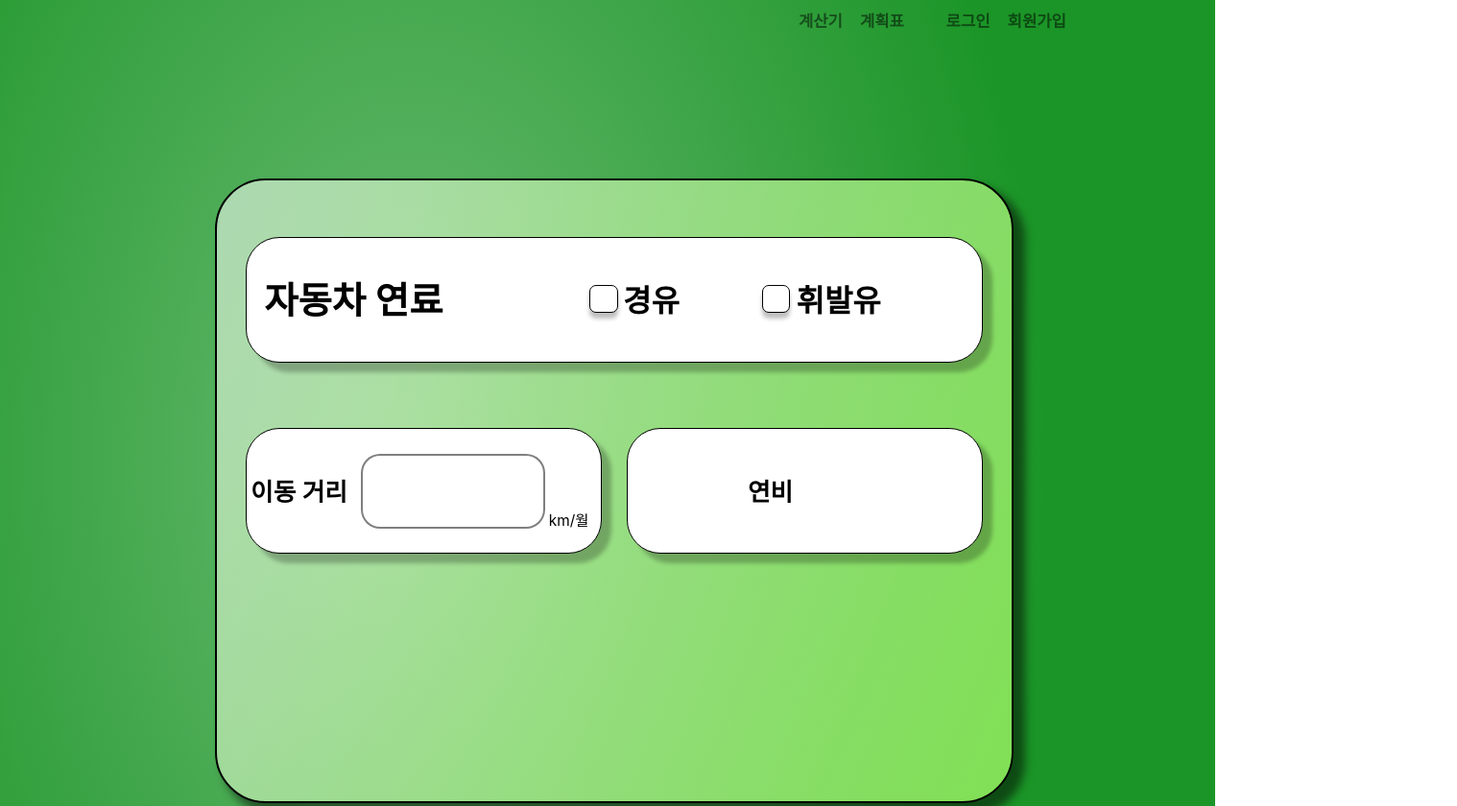
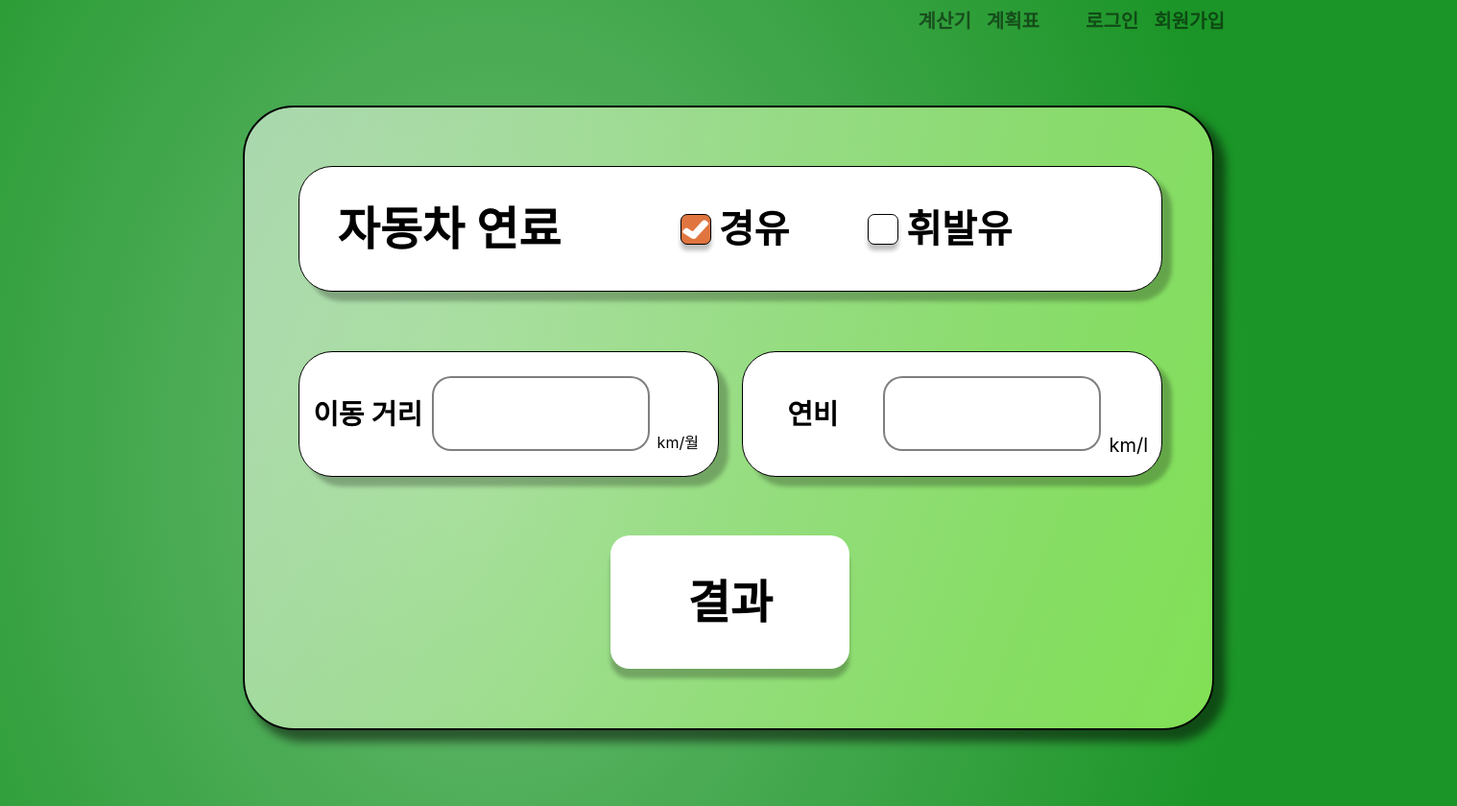
Before and after one commit to supersfel/Project_CEC, a plain HTML site: page CEC.html in a window 1280 px wide. Shown: the top 840 px of the page at 96% size, 1518 px wide, since content can reach past the window. Drawn offline with Linux system fonts and the light colour scheme.

Commit message:
이산화탄소 계산기
3일차

```diff
--- a/CEC.html
+++ b/CEC.html
@@ -1,29 +1,55 @@
 <!DOCTYPE html>
 <html lang="ko">
-<head>
-    <meta charset="UTF-8">
-    <meta name="viewport" content="width=device-width, initial-scale=1.0">
+  <head>
+    <meta charset="UTF-8" />
+    <meta name="viewport" content="width=device-width, initial-scale=1.0" />
     <title>이산화탄소 배출량 계산기</title>
-    <link rel="stylesheet" href="Main_Style.css">
-</head>
-<body>
-    <div id="Background"></div>
-    <div id="Calculator">계산기</div>
-    <div id="Schedule">계획표</div>
-    <div id="Login">로그인</div>
-    <div id="Join">회원가입</div>
-    <div id="Main_Background"></div>
-    <div id="Fuel_Background"></div>
-    <div id="Car_Fuel_Text">자동차 연료</div>
-    <div id="Fuel_Checkbox1"></div>
-    <div id="Diesel">경유</div>
-    <div id="Fuel_Checkbox2"></div>
-    <div id="Gasoline">휘발유</div>
-    <div id="Distance_Background"></div>
-    <div id="Move_Distance_Text">이동 거리</div>
-    <div id="Distance_Input"></div>
-    <div id="Distance_Unit">km/월</div>
-    <div id="Fuel_Efficiency_Background"></div>
-    <div id="Fuel_Efficiency_Text">연비</div>
-</body>
+    <link rel="stylesheet" href="Main_Style.css" />
+    <link rel="stylesheet" href="Main_Style_effect.css" />
+    <script src="Main.js"></script>
+  </head>
+  <body>
+    <div class="background">
+      <div class="header">
+        <div class="calculator">계산기</div>
+        <div class="schedule">계획표</div>
+        <div class="login">로그인</div>
+        <div class="join">회원가입</div>
+      </div>
+
+      <div class="container">
+        <div class="main-background">
+          <div class="fuel-background">
+            <div class="car-fuel-text">자동차 연료</div>
+            <div class="fuel-checkbox1">
+              <img src="image/check.png" class="check-image" />
+            </div>
+            <div class="diesel-text">경유</div>
+            <div class="fuel-checkbox2">
+              <!--<img src="image/check.png" class="check-image" />-->
+            </div>
+            <div class="gasoline-text">휘발유</div>
+          </div>
+
+          <div class="distance-background">
+            <div class="move-distance-text">이동 거리</div>
+            <div class="distance-input"></div>
+            <div class="distance-unit">km/월</div>
+          </div>
+
+          <div class="fuel-efficiency-background">
+            <div class="fuel-efficiency-text">연비</div>
+            <div class="fuel-efficiency-input"></div>
+            <div class="fuel-efficiency-unit">km/l</div>
+          </div>
+
+          <div class="result-button-background">
+            <div class="result-text">결과</div>
+          </div>
+        </div>
+      </div>
+
+      <footer></footer>
+    </div>
+  </body>
 </html>
--- /dev/null
+++ b/Main.js
@@ -0,0 +1,6 @@
+function checked() {
+  const checkbox2 = document.getElementById("fuel-checkbox2");
+  checkbox2.addEventListener("click", function () {
+    checkbox2.style.color = "blue";
+  });
+}
--- a/Main_Style.css
+++ b/Main_Style.css
@@ -1,276 +1,333 @@
-#Background {                                   /*화면 전체 배경 css*/
+@import "reset.css";
+
+/*화면 전체 배경 css*/
+.background {
   box-sizing: border-box;
 
-    position: absolute;
-    left: 0.3px;
-    top: 0vh;
-    width: 98.9vw;
-    height: 1023px;
+  width: 94.9rem;
+  height: 64rem;
 
-    background: radial-gradient(52.74% 104.51% at 33.68% 46.92%, rgba(27, 149, 39, 0.65) 0%, #1B9527 100%);
+  background: radial-gradient(
+    52.74% 104.51% at 33.68% 46.92%,
+    rgba(27, 149, 39, 0.65) 0%,
+    #1b9527 100%
+  );
+}
+/* 머리글 css */
+.background .header {
+  display: flex;
+  height: 100px;
+  margin-left: 63%;
+  padding-top: 10px;
 }
 
-#Calculator {                                  /*계산기 css*/
-    position: absolute;
-    width: 4vw;
+/* 계산기 css */
+.background .calculator {
   height: 21px;
-    left: 65vw;
-    top: 10px;
-
-    font-family: 'Inter';
+  font-family: "Inter";
   font-style: normal;
   font-weight: 600;
-    font-size: 1.3vw;
+  font-size: 20px;
   line-height: 24px;
 
   color: rgba(0, 0, 0, 0.5);
 }
 
-#Schedule {                                     /*계획표 css*/
-    position: absolute;
-    width: 4vw;
+/* 계획표 css */
+.background .schedule {
+  padding-left: 1rem;
   height: 21px;
-    left: 70vw;
-    top: 10px;
-
-    font-family: 'Inter';
+  font-family: "Inter";
   font-style: normal;
   font-weight: 600;
-    font-size: 1.3vw;
+  font-size: 20px;
   line-height: 24px;
 
   color: rgba(0, 0, 0, 0.5);
 }
 
-#Login {                                        /*로그인 css*/
-    position: absolute;
-    width: 4vw;
+/* 로그인 css */
+.background .login {
+  padding-left: 3rem;
   height: 21px;
-    left: 77vw;
-    top: 10px;
-
-    font-family: 'Inter';
+  font-family: "Inter";
   font-style: normal;
   font-weight: 600;
-    font-size: 1.3vw;
+  font-size: 20px;
   line-height: 24px;
 
   color: rgba(0, 0, 0, 0.5);
 }
 
-#Join {                                         /*회원가입 css*/
-    position: absolute;
-    width: 6vw;
+/* 회원가입 css */
+.background .join {
+  padding-left: 1rem;
   height: 21px;
-    left: 82vw;
-    top: 10px;
-
-    font-family: 'Inter';
+  font-family: "Inter";
   font-style: normal;
   font-weight: 600;
-    font-size: 1.3vw;
+  font-size: 20px;
   line-height: 24px;
 
   color: rgba(0, 0, 0, 0.5);
 }
 
-#Main_Background {                              /*계산기화면 배경 css*/
+/* 본문 css */
+.background .container {
+  display: flex;
+  justify-content: center;
+}
+
+/* 계산기화면 배경 css */
+.background .main-background {
   box-sizing: border-box;
 
-    position: absolute;
-    width: 65vw;
+  display: flex;
+  width: 1012px;
   height: 651px;
-    left: calc(50% - 65vw/2);
-    top: 186px;
+  flex-wrap: wrap;
 
-    background: linear-gradient(292.48deg, #81E055 0%, rgba(255, 255, 255, 0.54) 100%);
+  background: linear-gradient(
+    292.48deg,
+    #81e055 0%,
+    rgba(255, 255, 255, 0.54) 100%
+  );
   border: 2px solid #000000;
   box-shadow: 10px 10px 10px 2px rgba(0, 0, 0, 0.5);
   border-radius: 53px;
 }
 
-#Fuel_Background {
+/* 연료선택창 배경 css */
+.background .fuel-background {
   box-sizing: border-box;
 
-    position: absolute;
-    width: 60vw;
+  display: flex;
+  width: 900px;
   height: 131px;
-    left: calc(50% - 60vw/2);
-    top: 247px;
+  margin-top: 61px;
+  margin-left: 56px;
+  align-items: center;
 
-    background: #FFFFFF;
+  background: #ffffff;
   border: 1px solid #000000;
   box-shadow: 10px 10px 4px rgba(0, 0, 0, 0.25);
   border-radius: 35px;
 }
 
-#Car_Fuel_Text {
-    position: absolute;
-    width: 18vw;
-    height: 57px;
-    left: 21.5vw;
-    top: 284px;
+/* 자동차 연료 텍스트 css */
+.background .car-fuel-text {
+  margin-left: 39.36px;
 
-    font-family: 'Inter';
+  font-family: "Inter";
   font-style: normal;
   font-weight: 600;
-    font-size: 3vw;
+  font-size: 3rem;
   line-height: 58px;
 
   color: #000000;
 }
 
-#Fuel_Checkbox1 {
+/* 연료 체크박스 css */
+.background .fuel-checkbox1 {
   box-sizing: border-box;
 
-    position: absolute;
-    width: 2.3vw;
-    height: 2.3vw;
-    left: 48vw;
-    top: 297px;
+  display: flex;
+  align-items: center;
+  justify-content: center;
+  width: 2rem;
+  height: 2rem;
+  margin-left: 124.28px;
 
-    background: #FFFFFF;
+  background: #e0753f;
   border: 1px solid #000000;
   box-shadow: 0px 6px 4px rgba(0, 0, 0, 0.25);
   border-radius: 7px;
 }
 
-#Diesel {
-    position: absolute;
-    width: 6vw;
-    height: 46px;
-    left: 50.7vw;
-    top: 290px;
+/* 체크 이미지 css */
+.background .check-image {
+  width: 28px;
+  height: 20px;
+  border-radius: 7px;
+}
 
-    font-family: 'Inter';
+/* 경유 텍스트 css */
+.background .diesel-text {
+  margin-left: 0.5rem;
+
+  font-family: "Inter";
   font-style: normal;
   font-weight: 600;
-    font-size: 2.5vw;
+  font-size: 40px;
   line-height: 48px;
 
   color: #000000;
 }
 
-#Fuel_Checkbox2 {
+/* 연료 체크박스 css */
+.background .fuel-checkbox2 {
   box-sizing: border-box;
 
-    position: absolute;
-    width: 2.3vw;
-    height: 2.3vw;
-    left: 62vw;
-    top: 297px;
+  width: 2rem;
+  height: 2rem;
+  margin-left: 81.82px;
 
-    background: #FFFFFF;
+  background: #ffffff;
   border: 1px solid #000000;
   box-shadow: 0px 6px 4px rgba(0, 0, 0, 0.25);
   border-radius: 7px;
 }
 
-#Gasoline {
-    position: absolute;
-    width: 8vw;
-    height: 46px;
-    left: 64.8vw;
-    top: 290px;
+/* 휘발유 텍스트 css */
+.background .gasoline-text {
+  margin-left: 0.5rem;
 
-    font-family: 'Inter';
+  font-family: "Inter";
   font-style: normal;
   font-weight: 600;
-    font-size: 2.5vw;
+  font-size: 40px;
   line-height: 48px;
 
   color: #000000;
 }
 
-#Distance_Background {
+/* 이동거리 입력창 배경 css */
+.background .distance-background {
   box-sizing: border-box;
 
-    position: absolute;
-    width: 29vw;
+  display: flex;
+  width: 438px;
   height: 131px;
-    left: calc(50% - 60vw/2);
-    top: 446px;
+  margin-left: 56px;
+  align-items: center;
 
-    background: #FFFFFF;
+  background: #ffffff;
   border: 1px solid #000000;
   box-shadow: 10px 10px 4px rgba(0, 0, 0, 0.25);
   border-radius: 35px;
 }
 
-#Move_Distance_Text {
-    position: absolute;
-    width: 10vw;
-    height: 37px;
-    left: 20.4vw;
-    top: 493px;
+/* 이동거리 텍스트 css */
+.background .move-distance-text {
+  margin-left: 14px;
 
-    font-family: 'Inter';
+  font-family: "Inter";
   font-style: normal;
   font-weight: 600;
-    font-size: 2vw;
+  font-size: 29px;
   line-height: 39px;
 
   color: #000000;
 }
 
-#Distance_Input {
+/* 이동거리 입력 박스 css */
+.background .distance-input {
   box-sizing: border-box;
 
-    position: absolute;
-    width: 15vw;
+  margin-left: 9.72px;
+
+  width: 227.32px;
   height: 78px;
-    left: 29.4vw;
-    top: 473px;
-
-    background: #FFFFFF;
+  background: #ffffff;
   border: 2px solid rgba(0, 0, 0, 0.5);
   border-radius: 20px;
 }
 
-#Distance_Unit {
-    position: absolute;
-    width: 4vw;
+/* 이동거리 단위 css */
+.background .distance-unit {
+  width: 58px;
   height: 19px;
-    left: 44.3vw;
-    top: 533px;
+  margin-top: 60px;
 
-    font-family: 'Inter';
+  font-family: "Inter";
   font-style: normal;
   font-weight: 400;
-    font-size: 1.2vw;
+  font-size: 16px;
   line-height: 19px;
   text-align: center;
 
   color: #000000;
 }
 
-#Fuel_Efficiency_Background {
+/* 연비 입력창 배경 css */
+.background .fuel-efficiency-background {
   box-sizing: border-box;
 
-    position: absolute;
-    width: 29vw;
+  display: flex;
+  align-items: center;
+  width: 438px;
   height: 131px;
-    right: calc(50% - 60vw/2);
-    top: 446px;
+  margin-left: 24px;
 
-    background: #FFFFFF;
+  background: #ffffff;
   border: 1px solid #000000;
   box-shadow: 10px 10px 4px rgba(0, 0, 0, 0.25);
   border-radius: 35px;
 }
 
-#Fuel_Efficiency_Text {
-    position: absolute;
-    width: 4vw;
-    height: 37px;
-    left: 779px;
-    top: 493px;
+/* 연비 텍스트 css */
+.background .fuel-efficiency-text {
+  margin-left: 46px;
 
-    font-family: 'Inter';
+  font-family: "Inter";
   font-style: normal;
   font-weight: 600;
-    font-size: 2vw;
+  font-size: 29px;
   line-height: 39px;
 
   color: #000000;
 }
+
+/* 연비 입력 박스 css */
+.background .fuel-efficiency-input {
+  box-sizing: border-box;
+
+  margin-left: 46px;
+
+  width: 227.32px;
+  height: 78px;
+  background: #ffffff;
+  border: 2px solid rgba(0, 0, 0, 0.5);
+  border-radius: 20px;
+}
+
+/* 연비 단위 css */
+.background .fuel-efficiency-unit {
+  width: 58px;
+  height: 19px;
+  margin-top: 60px;
+
+  font-family: "Inter";
+  font-style: normal;
+  font-weight: 400;
+  font-size: 20px;
+  line-height: 24px;
+  text-align: center;
+
+  color: #000000;
+}
+
+/* 결과 버튼 css */
+.background .result-button-background {
+  display: flex;
+  align-items: center;
+  justify-content: center;
+  width: 249px;
+  height: 139px;
+  margin-left: 381px;
+
+  background: #ffffff;
+  box-shadow: 0px 10px 4px rgba(0, 0, 0, 0.25);
+  border-radius: 20px;
+}
+
+/* 결과 텍스트 css */
+.background .result-text {
+  font-family: "Inter";
+  font-style: normal;
+  font-weight: 600;
+  font-size: 48px;
+  line-height: 58px;
+
+  color: #000000;
+}
--- /dev/null
+++ b/reset.css
@@ -0,0 +1,124 @@
+html,
+body,
+div,
+span,
+applet,
+object,
+iframe,
+h1,
+h2,
+h3,
+h4,
+h5,
+h6,
+p,
+blockquote,
+pre,
+a,
+abbr,
+acronym,
+address,
+big,
+cite,
+code,
+del,
+dfn,
+em,
+img,
+ins,
+kbd,
+q,
+s,
+samp,
+small,
+strike,
+strong,
+sub,
+sup,
+tt,
+var,
+b,
+u,
+i,
+center,
+dl,
+dt,
+dd,
+ol,
+ul,
+li,
+fieldset,
+form,
+label,
+legend,
+table,
+caption,
+tbody,
+tfoot,
+thead,
+tr,
+th,
+td,
+article,
+aside,
+canvas,
+details,
+embed,
+figure,
+figcaption,
+footer,
+header,
+hgroup,
+menu,
+nav,
+output,
+ruby,
+section,
+summary,
+time,
+mark,
+audio,
+video {
+  margin: 0;
+  padding: 0;
+  border: 0;
+  font-size: 100%;
+  font: inherit;
+  vertical-align: baseline;
+}
+/* HTML5 display-role reset for older browsers */
+article,
+aside,
+details,
+figcaption,
+figure,
+footer,
+header,
+hgroup,
+menu,
+nav,
+section {
+  display: block;
+}
+body {
+  line-height: 1;
+}
+ol,
+ul {
+  list-style: none;
+}
+blockquote,
+q {
+  quotes: none;
+}
+blockquote:before,
+blockquote:after,
+q:before,
+q:after {
+  content: "";
+  content: none;
+}
+table {
+  border-collapse: collapse;
+  border-spacing: 0;
+}
```
Also changed, not shown: Main_Style_effect.css (added, +19 -0 lines), image/check.png (added). Lines whose indentation alone changed are shown as unchanged.
